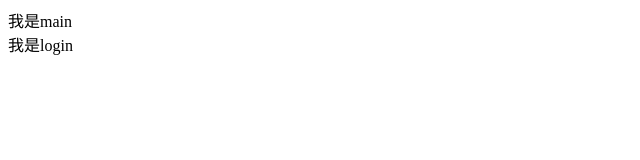
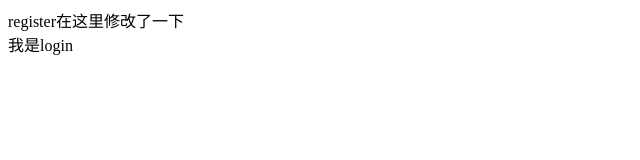
Before and after one commit to lizhihang123/git-demo, a plain HTML site: page index.html in a window 1280 px wide. Shown: the whole page, without its empty margins (0-640 px from the left). Drawn offline with Linux system fonts and the light colour scheme.

Commit message:
register修改了一下

```diff
--- a/index.html
+++ b/index.html
@@ -9,7 +9,7 @@
 </head>
 
 <body>
-    <div>我是main</div>
+    <div>register在这里修改了一下</div>
     <div>我是login</div>
 </body>
 
```
